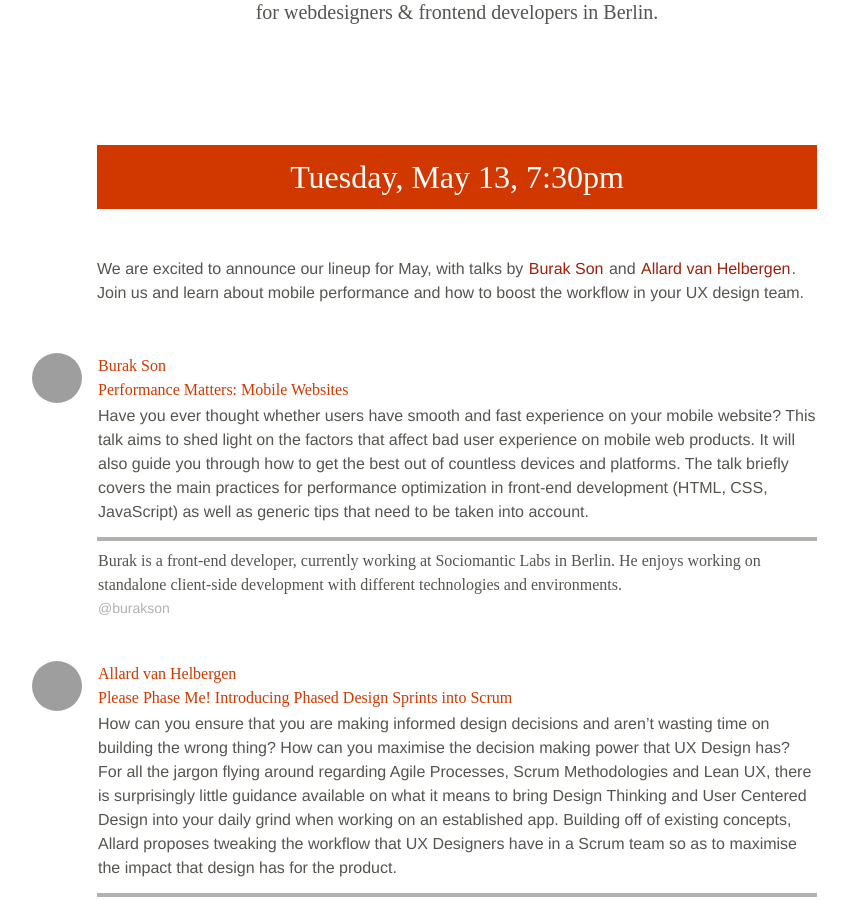
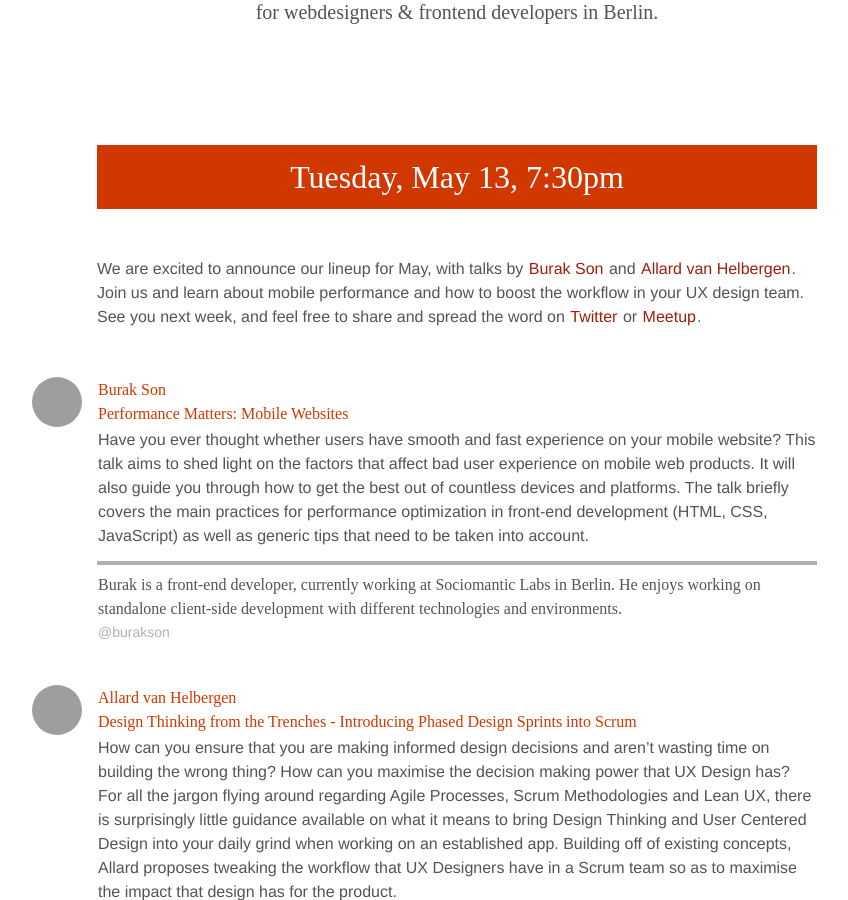
Before and after one commit to upfrontug/upfrontug.github.io, a Jekyll site: the page built from index.html, in a window 1280 px wide and 900 px high, scrolled down 407 px. Shown: the whole window, without its empty margins (183-1031 px from the left). Built offline with Jekyll 4.4.1, drawn with Linux system fonts in a browser that asks for light colours; nearby versions of some CDN libraries; comment, search, counter and statistics services are not loaded; a style sheet for code colours, icons or effects is not loaded; grey boxes are pictures that could not be loaded.

Commit message:
update Allard's title

```diff
--- a/_posts/2014-5-13-meetup.html
+++ b/_posts/2014-5-13-meetup.html
@@ -24,7 +24,7 @@
 
   <li>
     <img src="http://twitter.com/api/users/profile_image/vanhelbergen"/>
-    <h4><span>Allard van Helbergen</span> Please Phase Me! Introducing Phased Design Sprints into Scrum</h4>
+    <h4><span>Allard van Helbergen</span> Design Thinking from the Trenches - Introducing Phased Design Sprints into Scrum</h4>
     <p>
       How can you ensure that you are making informed design decisions and aren’t wasting time on building the wrong thing? How can you maximise the decision making power that UX Design has? For all the jargon flying around regarding Agile Processes, Scrum Methodologies and Lean UX, there is surprisingly little guidance available on what it means to bring Design Thinking and User Centered Design into your daily grind when working on an established app. Building off of existing concepts, Allard proposes tweaking the workflow that UX Designers have in a Scrum team so as to maximise the impact that design has for the product.
     </p>
```
Also changed, not shown: other parts of _posts/2014-5-13-meetup.html (+1 -1 lines).
